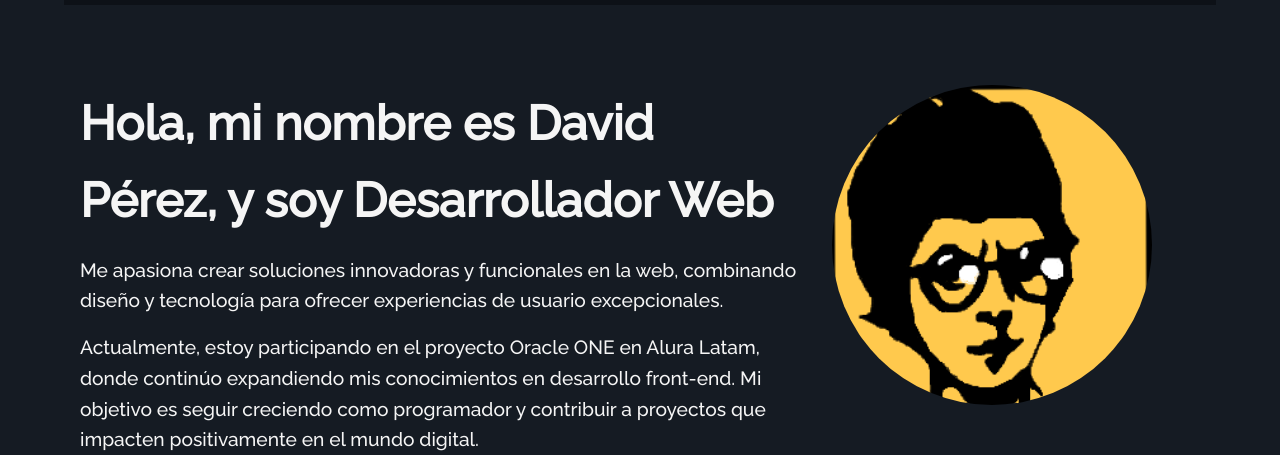
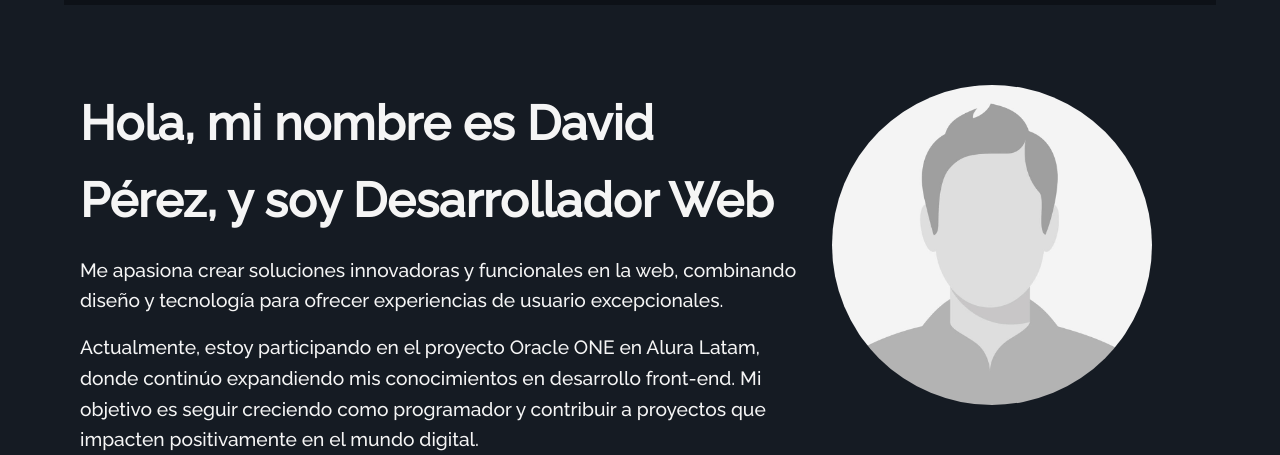
Before and after one commit to DavidFPR/dfpr-portafolio, a plain HTML site: page index.html in a window 1280 px wide. Shown: the part 169-624 px from the top of the page. Drawn offline with Linux system fonts and the light colour scheme.

Commit message:
Update index.html

```diff
--- a/index.html
+++ b/index.html
@@ -48,7 +48,7 @@
     <section class="presentacion">
       <img
         class="presentacion__foto"
-        src="assets/placeholder.png"
+        src="assets/placeholder.jpeg"
         alt="Foto de perfil"
       />
       <div class="presentacion__contenedor">
```
